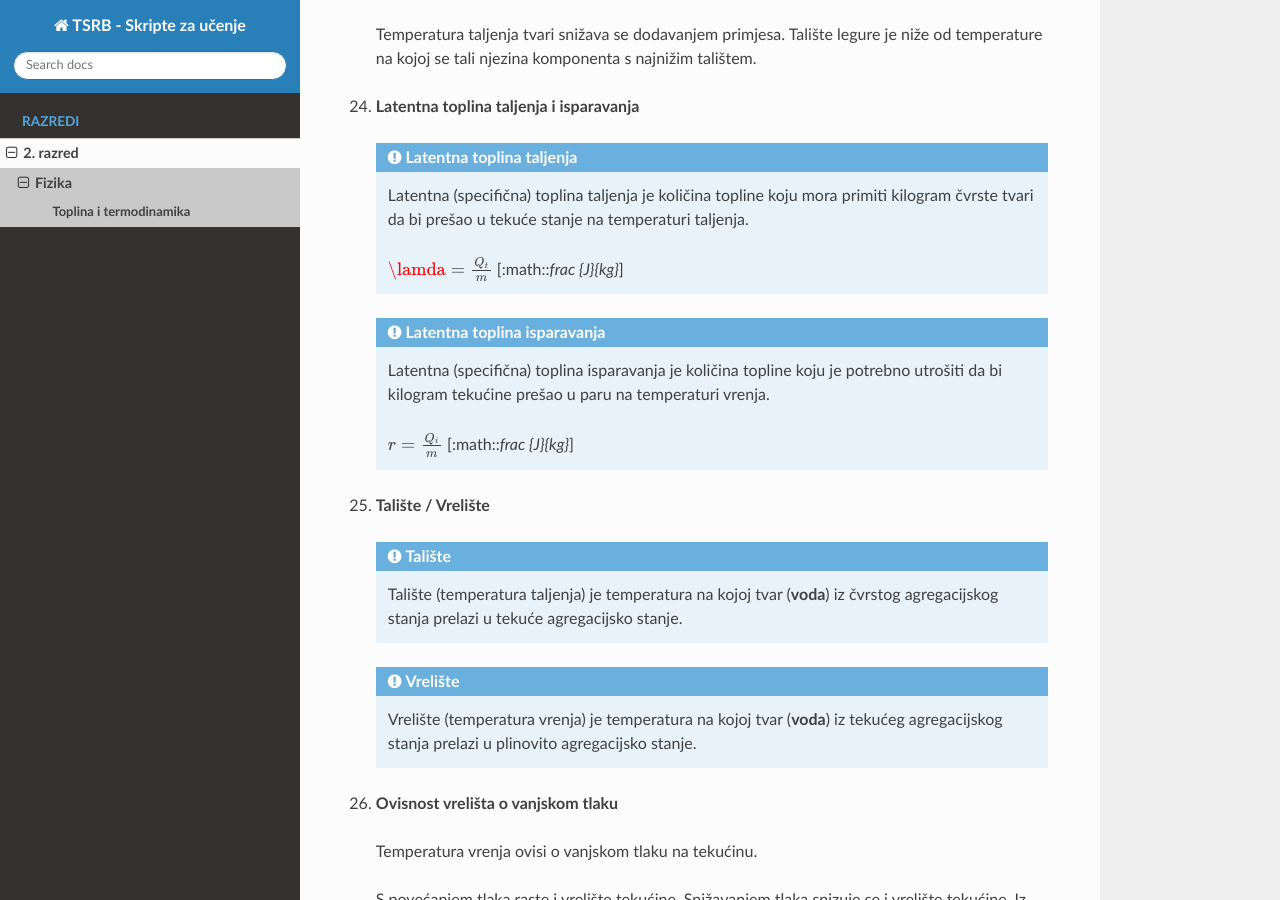
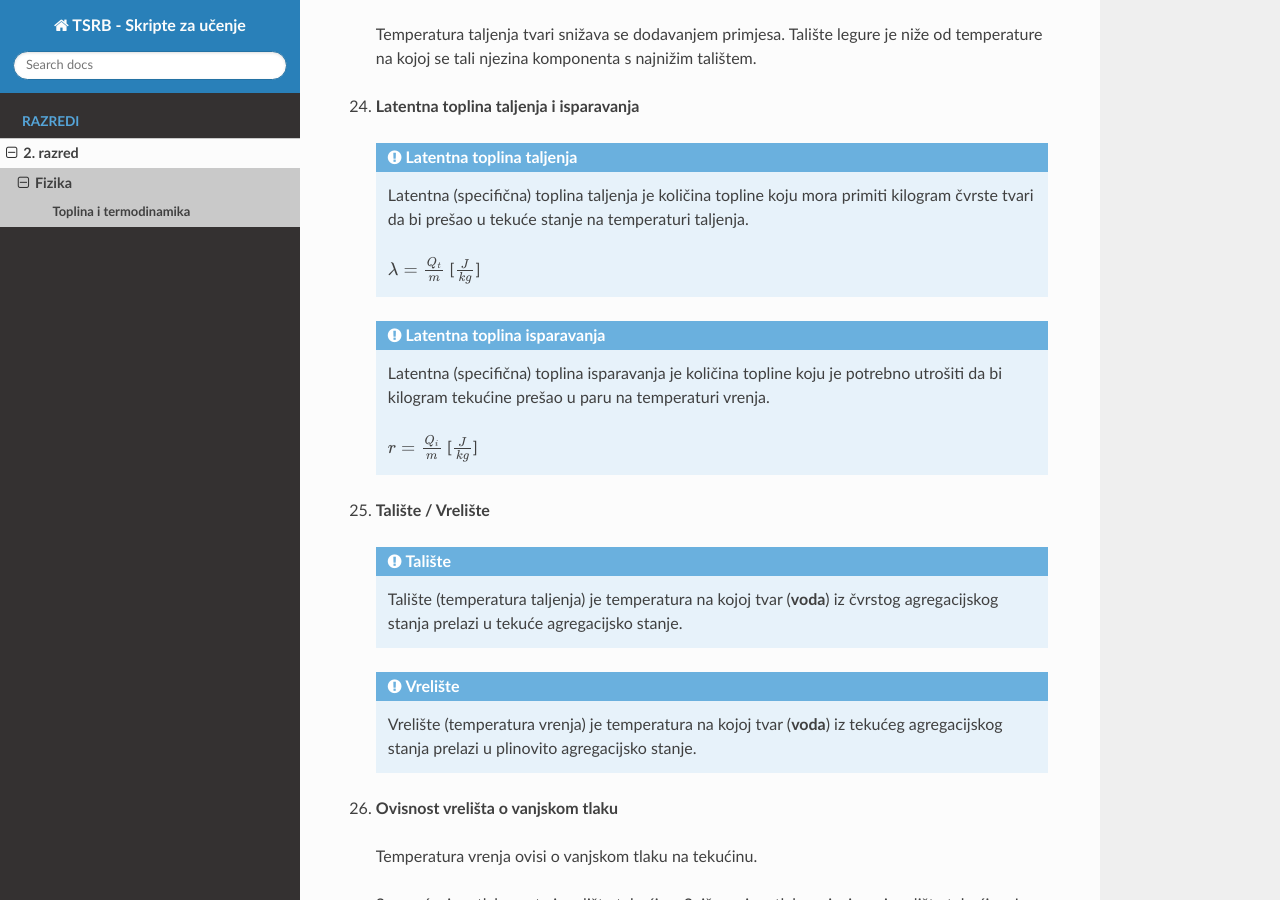
Before and after one commit to recycleTheC/tsrb-h_razred, a Sphinx documentation site: the page built from source/2_razred/fizika/toplina.rst, in a window 1280 px wide and 900 px high, scrolled down 12434 px. Built offline with Sphinx 7.4.7 and the Read the Docs theme 2.0.0, drawn with Linux system fonts in a browser that asks for light colours.

Commit message:
Ispravak formule

```diff
--- a/source/2_razred/fizika/toplina.rst
+++ b/source/2_razred/fizika/toplina.rst
@@ -342,14 +342,14 @@ Toplina i termodinamika
     Latentna (specifična) toplina taljenja je količina topline koju mora primiti
     kilogram čvrste tvari da bi prešao u tekuće stanje na temperaturi taljenja.
 
-    :math:`\lamda=\frac {Q_t}{m}` [:math::`\frac {J}{kg}`]
+    :math:`\lambda=\frac {Q_t}{m}` [:math:`\frac {J}{kg}`]
 
   .. admonition:: **Latentna toplina isparavanja**
 
     Latentna (specifična) toplina isparavanja je količina topline koju je potrebno
     utrošiti da bi kilogram tekućine prešao u paru na temperaturi vrenja.
 
-    :math:`r=\frac {Q_i}{m}` [:math::`\frac {J}{kg}`]
+    :math:`r=\frac {Q_i}{m}` [:math:`\frac {J}{kg}`]
 
 25. **Talište / Vrelište**
 
```
